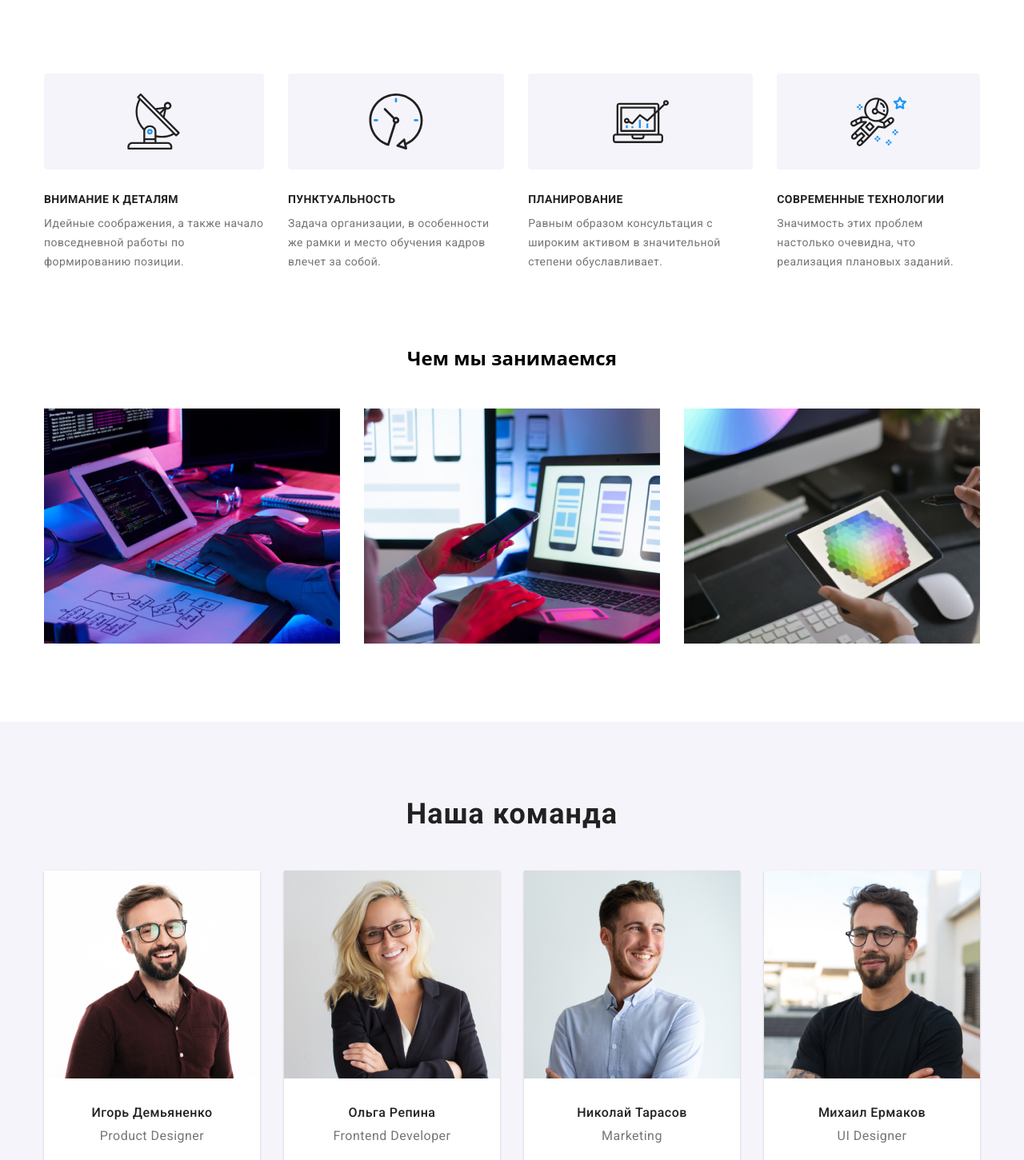
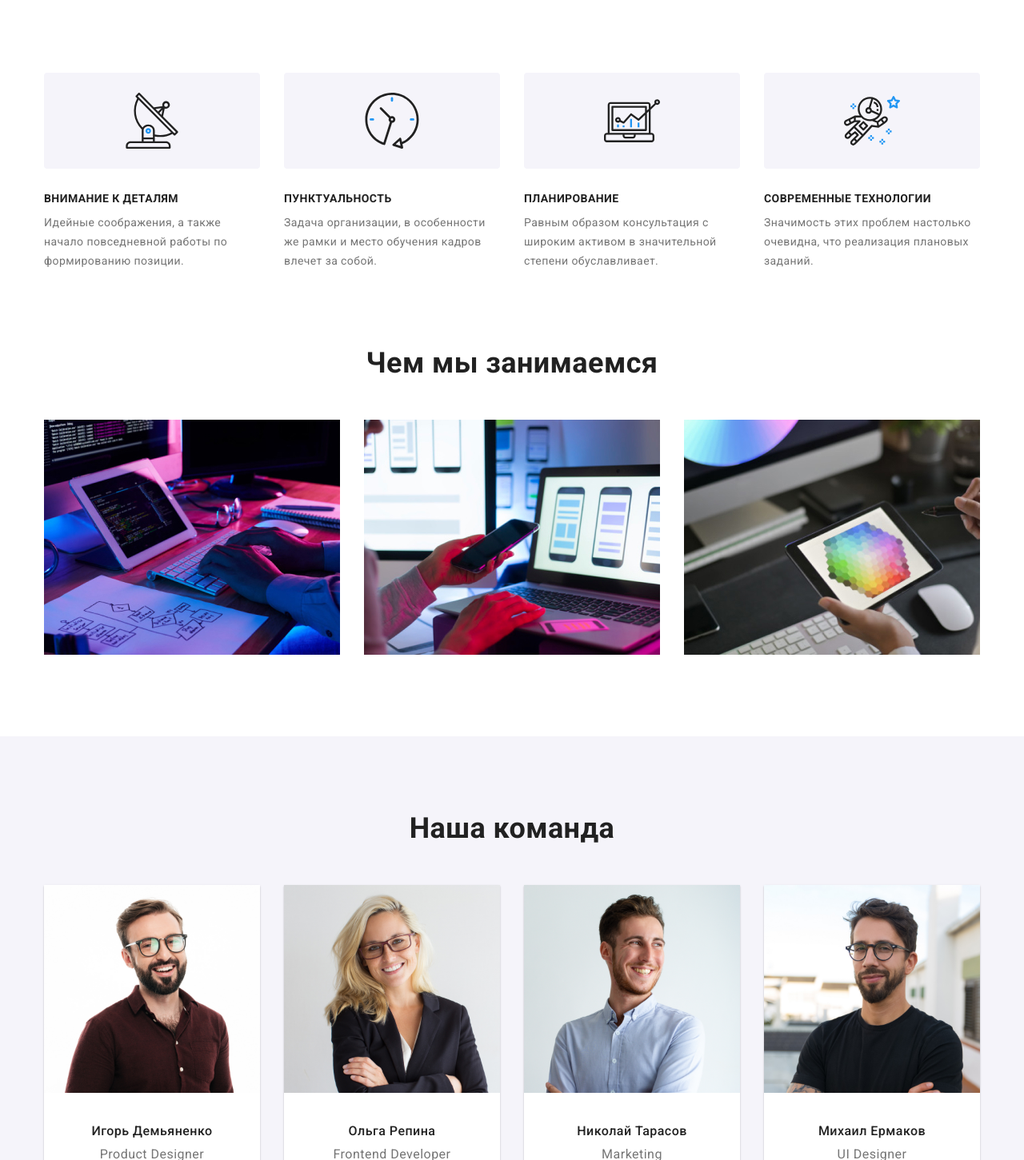
Before and after one commit to n1ke23/goit-markup-hw-03, a plain HTML site: page index.html in a window 1280 px wide. Shown: the part 686-2137 px from the top of the page at 80% size. Drawn offline with nearby package versions, Linux system fonts and the light colour scheme.

Commit message:
fix юлей

```diff
--- a/css/styles.css
+++ b/css/styles.css
@@ -4,6 +4,13 @@
   --title-text-color: #757575;
   --interactive-text-color: #ffffff;
   --bg: #f5f4fa;
+}
+
+body {
+  font-family: Roboto, sans-serif;
+  font-size: 14px;
+line-height: 1.714;
+letter-spacing: 0.03em;
 }
 
 .link {
@@ -37,10 +44,7 @@
 
 /*  logo */
 header{
-  border: 1px solid #ECECEC;
-}
-
-header .container {
+  border-bottom: 1px solid #ECECEC;
   padding-top: 24px;
   padding-bottom: 25px;
 
@@ -223,21 +227,25 @@ header .container {
 
 .section {
   padding-top: 94px;
+  padding-bottom: 94px;
+}
+.about {
+  padding-bottom: 0;
 }
 
-.about .flex {
+.about-list .flex {
   flex-wrap: wrap;
 }
 
-.about .item {
-  width: calc((100% - 30 * 3) / 4);
+.about-list .item {
+  width: calc((100% - 30px * 3) / 4);
 }
 
-.about .item + .item {
+.about-list .item + .item {
   margin-left: 30px;
 }
 
-.about .img {
+.about-list .img {
   justify-content: center;
   align-content: center;
   height: 120px;
@@ -245,11 +253,10 @@ header .container {
   border-radius: 4px;
 }
 
-.section-title {
+.item-title {
   margin: 0;
   margin-bottom: 10px;
   padding-top: 30px;
-
   font-family: Roboto;
   font-style: normal;
   font-weight: 700;
@@ -273,13 +280,10 @@ header .container {
 }
 
 /* чем мы занимаемся */
-.work {
-  padding-top: 94px;
-  padding-bottom: 94px;
-}
+
 
 .work .item {
-  width: calc((100% - 30 * 2) / 3);
+  width: calc((100% - 30px * 2) / 3);
 }
 
 .work .item + .item {
@@ -319,8 +323,6 @@ header .container {
 /* НАША КОМАНДА */
 
 .team {
-  padding-top: 94px;
-  padding-bottom: 94px;
   background: var(--bg);
 }
 
@@ -330,17 +332,13 @@ header .container {
   flex-direction: column;
 }
 
-.team-title {
+.section-title {
   margin: 0;
   margin-bottom: 50px;
   text-align: center;
-
-  font-family: Roboto;
-  font-style: normal;
   font-weight: 700;
   font-size: 36px;
   line-height: 1.17;
-  letter-spacing: 0.03em;
   color: var(--heading-text-color);
 }
 
@@ -349,8 +347,7 @@ header .container {
 }
 
 .team .item {
-  padding-bottom: 30px;
-  width: calc((100% - 30 * 3) / 4);
+  width: calc((100% - 30px * 3) / 4);
 
   box-shadow: 0px 1px 3px rgba(0, 0, 0, 0.12), 0px 1px 1px rgba(0, 0, 0, 0.14),
     0px 2px 1px rgba(0, 0, 0, 0.2);
@@ -362,8 +359,7 @@ header .container {
   padding-top: 30px;
   padding-right: 30px;
   padding-left: 30px;
-
-
+  padding-bottom: 30px;
 }
 
 .team-name {
@@ -419,7 +415,7 @@ footer {
 }
 
 .first-contaner{
-  width: calc(50 - 15);
+  width: calc(50% - 15px);
 }
 
 .logo-footer {
@@ -490,10 +486,7 @@ footer {
 
 } */
 
-.portfolio {
-  padding-top: 94px;
-  padding-bottom: 94px;
-}
+
 
 .portfolio-buttons {
   justify-content: center;
@@ -501,13 +494,14 @@ footer {
 
 .portfolio-filter .item {
   width: 370px;
-  height: calc((100% - 30 * 2) / 3);
+  width: calc((100% - 30px * 2) / 3);
 }
 
 .container-text {
   padding-top: 20px;
   padding-bottom: 20px;
   padding-left: 24px;
+  padding-right: 24px;
 }
 
 .example-titel {
--- a/index.html
+++ b/index.html
@@ -53,33 +53,33 @@
         </section>
 
 
-        <section class="section">
+        <section class="section about">
             <div class="container">
-                <h2 hidden>Оссобенности</h2>
-                <ul class="about list flex">
+                <h2 class="section-title" hidden>Оссобенности</h2>
+                <ul class="list flex about-list">
                     <li class="item">
                         <div class="img flex"><img src="./images/antenna.svg" alt="Спутниковая антена"></div>
-                        <h3 class="section-title">Внимание к деталям</h3>
+                        <h3 class="item-title">Внимание к деталям</h3>
                         <p class="section-text">Идейные соображения, а также начало повседневной работы по формированию
                             позиции.</p>
                     </li>
                     <li class="item">
                         <div class="img flex"><img src="./images/clock.svg" alt="часы"></div>
-                        <h3 class="section-title">Пунктуальность</h3>
+                        <h3 class="item-title">Пунктуальность</h3>
                         <p class="section-text">Задача организации, в особенности же рамки и место обучения кадров
                             влечет за собой.
                         </p>
                     </li>
                     <li class="item">
                         <div class="img flex"><img src="./images/diagram.svg" alt="Компьютер с диаграмой"></div>
-                        <h3 class="section-title">Планирование</h3>
+                        <h3 class="item-title">Планирование</h3>
                         <p class="section-text">Равным образом консультация с широким активом в значительной степени
                             обуславливает.
                         </p>
                     </li>
                     <li class="item">
                         <div class="img flex"><img src="./images/gagarin.svg" alt="Астронафт"></div>
-                        <h3 class="section-title">Современные технологии</h3>
+                        <h3 class="item-title">Современные технологии</h3>
                         <p class="section-text">Значимость этих проблем настолько очевидна, что реализация плановых
                             заданий.</p>
                     </li>
@@ -88,9 +88,9 @@
         </section>
 
 
-        <section class="work">
+        <section class="section work">
             <div class="container">
-                <h2 class="work-title">Чем мы занимаемся</h2>
+                <h2 class="section-title">Чем мы занимаемся</h2>
                 <ul class="list flex">
                     <li class="item">
                         <img src="./images/comp.jpg" alt="ноутбук" width="370" height="294">
@@ -109,9 +109,9 @@
         </section>
 
 
-        <section class="team">
+        <section class="section team">
             <div class="container">
-                <h2 class="team-title">Наша команда</h2>
+                <h2 class="section-title">Наша команда</h2>
                 <ul class="list flex">
                     <li class="item">
                         <img src="./images/nikolay-kucherenko.jpg" alt="Игорь Демьяненко" width="270" height="260">
@@ -234,7 +234,7 @@
         </section>
 
         <!-- <section>
-            <h2 class="clients">Постоянные клиенты</h2>
+            <h2 class="section-title">Постоянные клиенты</h2>
             <ul class="list">
                 <li><a href="#" target="_blank"><img src="./images/logo-1.svg" alt="сылка на логотип клиента 1"></a>
                 </li>
```
Also changed, not shown: portfolio.html (+2 -2 lines).
